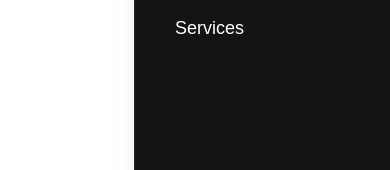
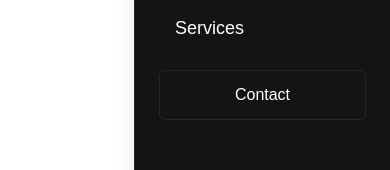
Before and after one commit to shawaiz-khan/roofr, a Next.js app: page / in a window 390 px wide. Both pictures are taken after a click on the button 358 px from the left and 89 px from the top of the page. Shown: the part 270-440 px from the top of the page. Built offline with nearby package versions, Linux system fonts and the light colour scheme.

Commit message:
update: Optimized the image

```diff
--- a/src/components/layout/NavBar.tsx
+++ b/src/components/layout/NavBar.tsx
@@ -38,9 +38,9 @@ const NavBar: React.FC = () => {
                     <Image
                         src={HeaderGraphic}
                         alt="Header Graphic"
-                        layout="fill"
-                        objectFit="cover"
-                        className="absolute inset-0"
+                        fill
+                        className="absolute inset-0 object-cover"
+                        priority
                     />
                 </div>
             )}
@@ -66,7 +66,7 @@ const NavBar: React.FC = () => {
                 </ul>
 
                 <button className="hidden md:block bg-black-primary border border-black-tertiary px-3 py-2 rounded-md cursor-pointer">
-                    Contact
+                    <Link href={"/contact"}>Contact</Link>
                 </button>
 
                 <button onClick={handleMenu} className="block md:hidden">
@@ -107,12 +107,17 @@ const NavBar: React.FC = () => {
                                         </Link>
                                     </li>
                                 ))}
+                                <button
+                                    className="block bg-black-primary border border-black-tertiary px-4 py-3 rounded-md cursor-pointer"
+                                >
+                                    <Link href={"/contact"}>Contact</Link>
+                                </button>
                             </ul>
                         </motion.div>
                     </>
                 )}
             </AnimatePresence>
-        </nav>
+        </nav >
     );
 };
 
```
